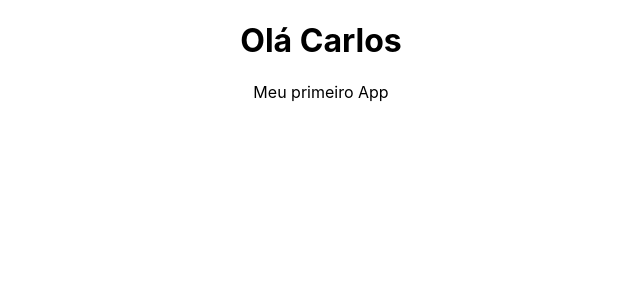
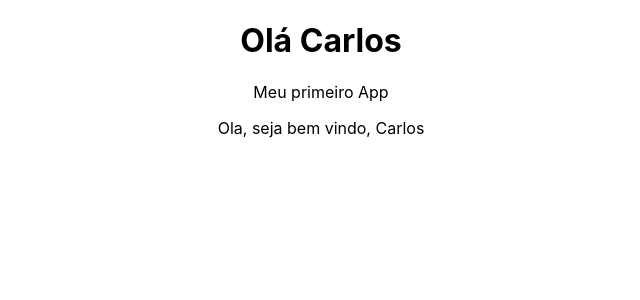
Before and after one commit to CarlosRenielly/REACT-JS, a React (Create React App) app in the folder meu-projeto/: page / in a window 1280 px wide. Shown: the top 300 px of the page, without its empty margins (319-959 px from the left). Built offline with nearby package versions, Linux system fonts and the light colour scheme.

Commit message:
Interpolação {}
Interpolação

```diff
--- a/meu-projeto/src/App.js
+++ b/meu-projeto/src/App.js
@@ -2,10 +2,14 @@ import logo from './logo.svg';
 import './App.css';
 
 function App() {
+
+  const name = 'Carlos'
+
   return (
     <div className="App">
       <h1>Olá Carlos</h1>
       <p>Meu primeiro App</p>
+      <p>Ola, seja bem vindo, {name}</p>
     </div>
   );
 }
```
